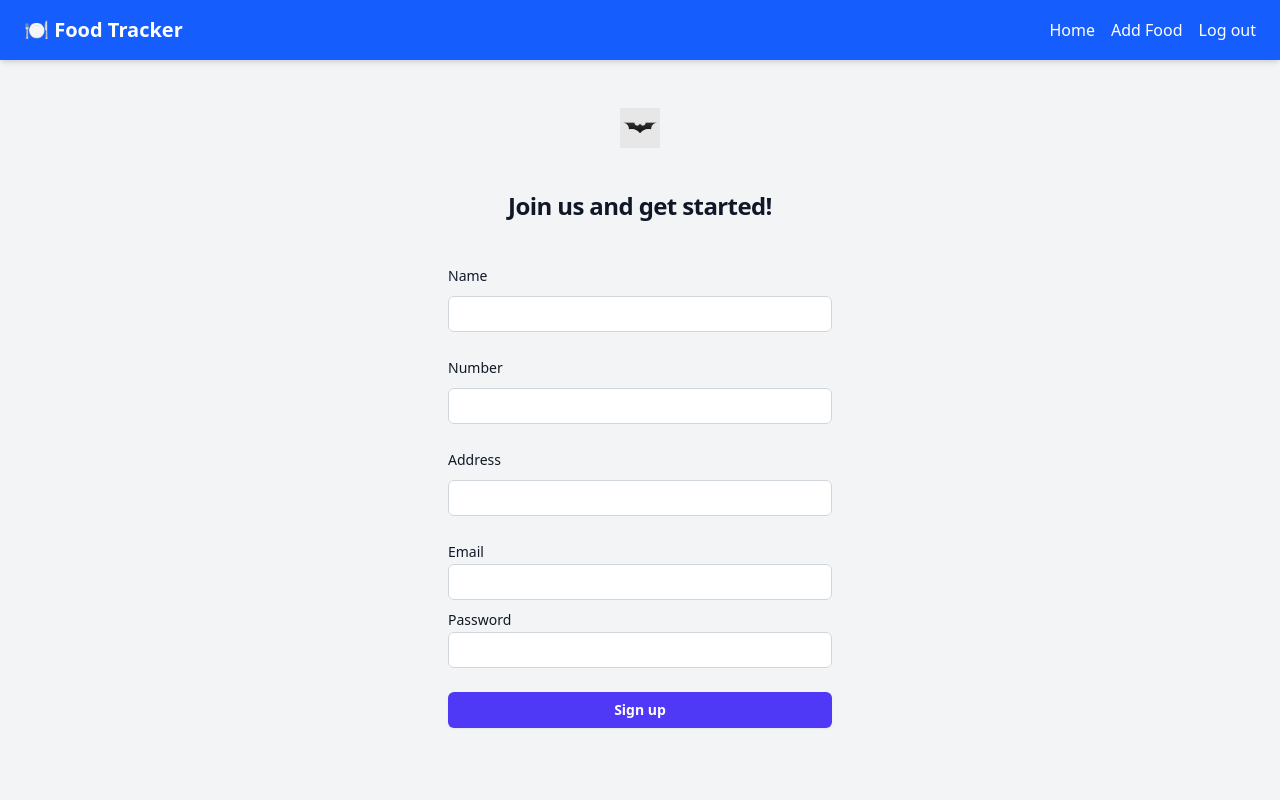
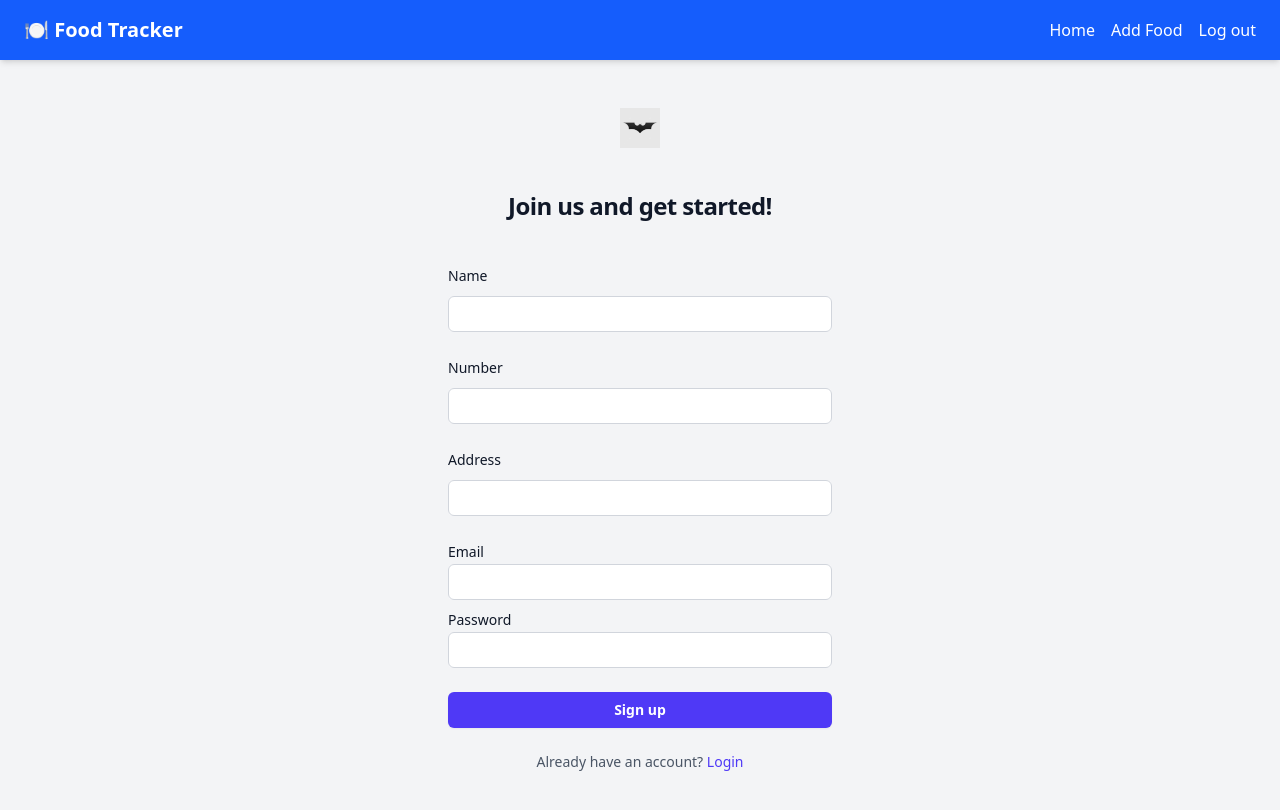
Before and after one commit to Logeshpv2001/food-track-Fend, a React (Vite) app: page /signup in a window 1280 px wide. Shown: the top 810 px of the page. Built offline with nearby package versions, Linux system fonts and the light colour scheme.

Commit message:
required fields removed

```diff
--- a/src/pages/AddFood.jsx
+++ b/src/pages/AddFood.jsx
@@ -51,7 +51,6 @@ function AddFood() {
               onChange={handleChange}
               placeholder={`Enter ${key.replace(/([A-Z])/g, " $1")}`}
               className="w-full p-2 border rounded focus:outline-none focus:ring-2 focus:ring-blue-400"
-              required
             />
           </div>
         ))}
--- a/src/pages/Login.jsx
+++ b/src/pages/Login.jsx
@@ -1,7 +1,7 @@
 import React, { useState } from "react";
 import batlogo from "../assets/bat-logo.png";
 import AxiosInstance from "../utilities/AxiosInstance";
-import { Navigate, useNavigate } from "react-router-dom";
+import { Link, useNavigate } from "react-router-dom";
 const Login = () => {
   const [loginData, setLoginData] = useState({
     email: "",
@@ -117,6 +117,15 @@ const Login = () => {
                 Sign in
               </button>
             </div>
+            <p className="mt-4 text-center text-sm text-gray-600">
+              Don't have an account?{" "}
+              <Link
+                to="/signup"
+                className="font-medium text-indigo-600 hover:text-indigo-500"
+              >
+                Sign Up
+              </Link>
+            </p>
           </form>
         </div>
       </div>
--- a/src/pages/SignUp.jsx
+++ b/src/pages/SignUp.jsx
@@ -1,7 +1,7 @@
 import React, { useState } from "react";
 import batlogo from "../assets/bat-logo.png";
 import AxiosInstance from "../utilities/AxiosInstance";
-import { useNavigate } from "react-router-dom";
+import { Link, useNavigate } from "react-router-dom";
 
 const SignUp = () => {
   const [registerData, setRegisterData] = useState({
@@ -18,15 +18,10 @@ const SignUp = () => {
     setRegisterData({ ...registerData, [e.target.name]: e.target.value });
   };
 
-
-
   const registeruser = async (e) => {
     e.preventDefault();
     try {
-      await AxiosInstance.post(
-        "/api/user-register",
-        registerData
-      );
+      await AxiosInstance.post("/api/user-register", registerData);
       console.log(registerData);
       navigate("/");
     } catch (error) {
@@ -160,6 +155,15 @@ const SignUp = () => {
                 Sign up
               </button>
             </div>
+            <p className="mt-4 text-center text-sm text-gray-600">
+              Already have an account?{" "}
+              <Link
+                to="/"
+                className="font-medium text-indigo-600 hover:text-indigo-500"
+              >
+                Login
+              </Link>
+            </p>
           </form>
         </div>
       </div>
```
